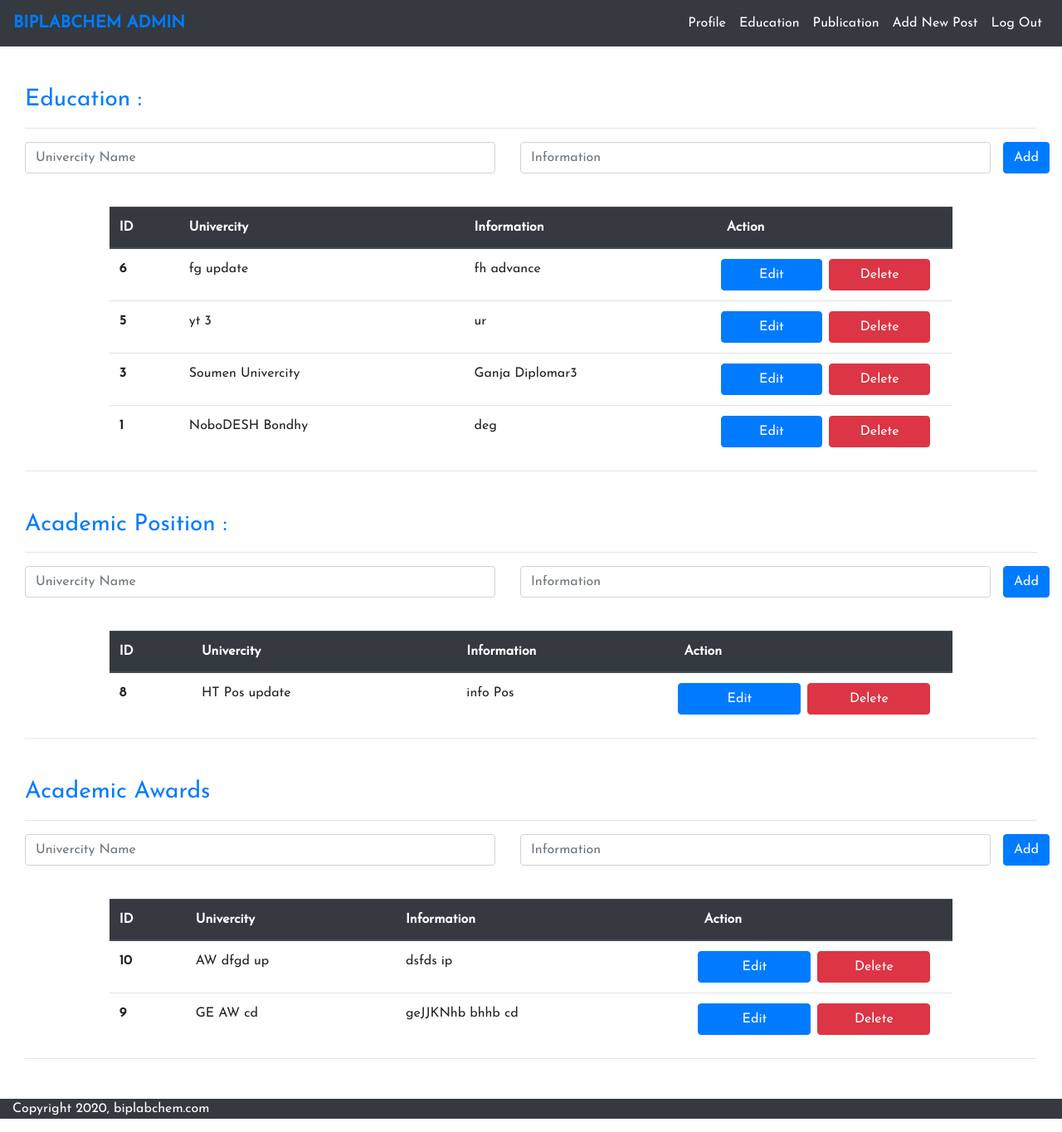
After one commit to Skynet843/biplabchem_backend, a Flask app: page /education in a window 1280 px wide. The commit adds this page. Shown: the whole page at 83% size. Run offline with Flask 2, Linux system fonts and the light colour scheme; data comes from the database, SQL or seed files in the repository; both versions use the stored data as it was after the commit; some libraries are stand-ins or nearby versions.

Commit message:
This is Final Version 1

```diff
--- a/static/js/admin_panel.js
+++ b/static/js/admin_panel.js
@@ -4,7 +4,21 @@ function uploadImage(){
     if (imageInput.value==""){
         alert("Please Fill Require Data...")
     }else{
-        document.getElementById('form1').submit()
+        document.getElementById('form1').submit();
+    }
+}
+function check_input(){
+    let pubDoc = document.getElementById("publicationDoc");
+    let pubImg = document.getElementById("publicationImg");
+    console.log("Master");
+    if(pubDoc.value == ""){
+        alert("Please Enter the Document File");
+    }
+    else if(pubImg.value == ""){
+        alert("Please Enter the Image file");
+    }
+    else{
+        document.getElementById("publicationForm").submit();
     }
 }
 window.onload = function() {
--- /dev/null
+++ b/templates/adminDetails.html
@@ -0,0 +1,292 @@
+{% extends "layout_admin_panel.html" %}
+{% block body %}
+    <div class="container-fluid">
+        <div class="container-fluid mt-5">
+            <h3 class="h3 text-primary">Education : </h3>
+            <hr>
+            <form action="/add-details" method="post">
+                <div class="row">
+                    <input type="hidden" name="category" value="education">
+                    <div class="form-group col">
+                        <input type="text" class="form-control" value="" name="first_part" placeholder="Univercity Name">
+                    </div>
+                    <div class="form-group col">
+                        <input type="text" value="" class="form-control" name="second_part" placeholder="Information">
+                    </div>
+                    <div class="form-group">
+                        <input type="submit" class="btn btn-primary" name="submit" id="submit" value="Add">
+
+                    </div>
+                </div>
+                </form>
+            <br>
+            <table class="table col-10 mx-auto">
+                <thead class="thead-dark">
+                  <tr>
+                    <th scope="col">ID</th>
+                    <th scope="col">Univercity</th>
+                    <th scope="col">Information</th>
+                    <th scope="col">Action</th>
+                  </tr>
+                </thead>
+                <tbody>
+        {% for item in education %}
+        <form action="/delete-details-by-id" method="post" id="{{item.id}}">
+            <input type="hidden" name="id" value="{{item.id}}">
+        </form>
+        <!-- Button trigger modal -->
+
+  <!-- Modal -->
+  <div class="modal fade" id="{{"modal"+ item.id|string}}" tabindex="-1" role="dialog" aria-labelledby="exampleModalCenterTitle" aria-hidden="true">
+    <div class="modal-dialog modal-dialog-centered" role="document">
+      <div class="modal-content">
+        <div class="modal-header">
+          <h5 class="modal-title" id="exampleModalLongTitle">Edit Education</h5>
+          <button type="button" class="close" data-dismiss="modal" aria-label="Close">
+            <span aria-hidden="true">&times;</span>
+          </button>
+        </div>
+        <div class="modal-body">
+            <form action="/update-details-by-id" id="{{"formedit"+ item.id|string}}" method="post">
+                <input type="hidden" value="{{item.id}}" name="id">
+                <div class="form-group">
+
+                    <div class="input-group">
+                        <lable for="first_part">Univercity</lable>
+                        <input type="text" id="first_part" name="first_part" value="{{item.first_part}}" class="form-control"/>
+                    </div>
+                </div>
+                <div class="form-group">
+
+                    <div class="input-group">
+                        <lable for="last_part">Information</lable>
+                        <input type="text" id="last_part" name="second_part" value="{{item.second_part}}" class="form-control"/>
+                    </div>
+                </div>
+            </form>
+
+        </div>
+        <div class="modal-footer">
+          <button type="button" class="btn btn-secondary" data-dismiss="modal">Close</button>
+          <input type="submit" class="btn btn-primary" value="Save Changes" form="{{"formedit"+ item.id|string}}">
+        </div>
+      </div>
+    </div>
+  </div>
+        <tr>
+            <th scope="row">{{item.id}}</th>
+            <td>{{item.first_part}}</td>
+            <td>{{item.second_part}}</td>
+            <td>
+                <div class="row w-100">
+                    <button class="btn btn-primary col mx-2" data-toggle="modal" data-target="#{{"modal"+ item.id|string}}">Edit</button>
+                    <input type="submit" value="Delete" form="{{item.id}}" class="btn btn-danger col"/>
+                </div>
+            </td>
+          </tr>
+        {% endfor %}
+
+
+                </tbody>
+              </table>
+
+            <hr>
+        </div>
+        <!-- ! Academic Position -->
+        <!-- !===================================================================================== -->
+        <div class="container-fluid mt-5">
+            <h3 class="h3 text-primary">Academic Position : </h3>
+            <hr>
+            <form action="/add-details" method="post">
+                <div class="row">
+                    <input type="hidden" name="category" value="position">
+                    <div class="form-group col">
+                        <input type="text" class="form-control" value="" name="first_part" placeholder="Univercity Name">
+                    </div>
+                    <div class="form-group col">
+                        <input type="text" value="" class="form-control" name="second_part" placeholder="Information">
+                    </div>
+                    <div class="form-group">
+                        <input type="submit" class="btn btn-primary" name="submit" id="submit" value="Add">
+
+                    </div>
+                </div>
+                </form>
+            <br>
+            <table class="table col-10 mx-auto">
+                <thead class="thead-dark">
+                  <tr>
+                    <th scope="col">ID</th>
+                    <th scope="col">Univercity</th>
+                    <th scope="col">Information</th>
+                    <th scope="col">Action</th>
+                  </tr>
+                </thead>
+                <tbody>
+        {% for item in position %}
+        <form action="/delete-details-by-id" method="post" id="{{item.id}}">
+            <input type="hidden" name="id" value="{{item.id}}">
+        </form>
+        <!-- Button trigger modal -->
+
+  <!-- Modal -->
+  <div class="modal fade" id="{{"modal"+ item.id|string}}" tabindex="-1" role="dialog" aria-labelledby="exampleModalCenterTitle" aria-hidden="true">
+    <div class="modal-dialog modal-dialog-centered" role="document">
+      <div class="modal-content">
+        <div class="modal-header">
+          <h5 class="modal-title" id="exampleModalLongTitle">Edit Position</h5>
+          <button type="button" class="close" data-dismiss="modal" aria-label="Close">
+            <span aria-hidden="true">&times;</span>
+          </button>
+        </div>
+        <div class="modal-body">
+            <form action="/update-details-by-id" id="{{"formedit"+ item.id|string}}" method="post">
+                <input type="hidden" value="{{item.id}}" name="id">
+                <div class="form-group">
+
+                    <div class="input-group">
+                        <lable for="first_part">Univercity</lable>
+                        <input type="text" id="first_part" name="first_part" value="{{item.first_part}}" class="form-control"/>
+                    </div>
+                </div>
+                <div class="form-group">
+
+                    <div class="input-group">
+                        <lable for="last_part">Information</lable>
+                        <input type="text" id="last_part" name="second_part" value="{{item.second_part}}" class="form-control"/>
+                    </div>
+                </div>
+            </form>
+
+        </div>
+        <div class="modal-footer">
+          <button type="button" class="btn btn-secondary" data-dismiss="modal">Close</button>
+          <input type="submit" class="btn btn-primary" value="Save Changes" form="{{"formedit"+ item.id|string}}">
+        </div>
+      </div>
+    </div>
+  </div>
+        <tr>
+            <th scope="row">{{item.id}}</th>
+            <td>{{item.first_part}}</td>
+            <td>{{item.second_part}}</td>
+            <td>
+                <div class="row w-100">
+                    <button class="btn btn-primary col mx-2" data-toggle="modal" data-target="#{{"modal"+ item.id|string}}">Edit</button>
+                    <input type="submit" value="Delete" form="{{item.id}}" class="btn btn-danger col"/>
+                </div>
+            </td>
+          </tr>
+        {% endfor %}
+
+
+                </tbody>
+              </table>
+
+            <hr>
+        </div>
+        <!-- ! ++++++++++++++++++++++++++++++++++++++++++++++++++++++++++++++++++++++++++++++++++++++++ -->
+        <!-- ! |                              Do not Copy the code here                               | -->
+        <!-- ! ++++++++++++++++++++++++++++++++++++++++++++++++++++++++++++++++++++++++++++++++++++++++ -->
+        <div class="container-fluid mt-5">
+            <h3 class="h3 text-primary">Academic Awards</h3>
+            <hr>
+            <form action="/add-details" method="post">
+                <div class="row">
+                    <input type="hidden" name="category" value="awards">
+                    <div class="form-group col">
+                        <input type="text" class="form-control" value="" name="first_part" placeholder="Univercity Name">
+                    </div>
+                    <div class="form-group col">
+                        <input type="text" value="" class="form-control" name="second_part" placeholder="Information">
+                    </div>
+                    <div class="form-group">
+                        <input type="submit" class="btn btn-primary" name="submit" id="submit" value="Add">
+
+                    </div>
+                </div>
+                </form>
+            <br>
+            <table class="table col-10 mx-auto">
+                <thead class="thead-dark">
+                  <tr>
+                    <th scope="col">ID</th>
+                    <th scope="col">Univercity</th>
+                    <th scope="col">Information</th>
+                    <th scope="col">Action</th>
+                  </tr>
+                </thead>
+                <tbody>
+        {% for item in awards %}
+        <form action="/delete-details-by-id" method="post" id="{{item.id}}">
+            <input type="hidden" name="id" value="{{item.id}}">
+        </form>
+        <!-- Button trigger modal -->
+
+  <!-- Modal -->
+  <div class="modal fade" id="{{"modal"+ item.id|string}}" tabindex="-1" role="dialog" aria-labelledby="exampleModalCenterTitle" aria-hidden="true">
+    <div class="modal-dialog modal-dialog-centered" role="document">
+      <div class="modal-content">
+        <div class="modal-header">
+          <h5 class="modal-title" id="exampleModalLongTitle">Edit Awards</h5>
+          <button type="button" class="close" data-dismiss="modal" aria-label="Close">
+            <span aria-hidden="true">&times;</span>
+          </button>
+        </div>
+        <div class="modal-body">
+            <form action="/update-details-by-id" id="{{"formedit"+ item.id|string}}" method="post">
+                <input type="hidden" value="{{item.id}}" name="id">
+                <div class="form-group">
+
+                    <div class="input-group">
+                        <lable for="first_part">Univercity</lable>
+                        <input type="text" id="first_part" name="first_part" value="{{item.first_part}}" class="form-control"/>
+                    </div>
+                </div>
+                <div class="form-group">
+
+                    <div class="input-group">
+                        <lable for="last_part">Information</lable>
+                        <input type="text" id="last_part" name="second_part" value="{{item.second_part}}" class="form-control"/>
+                    </div>
+                </div>
+            </form>
+
+        </div>
+        <div class="modal-footer">
+          <button type="button" class="btn btn-secondary" data-dismiss="modal">Close</button>
+          <input type="submit" class="btn btn-primary" value="Save Changes" form="{{"formedit"+ item.id|string}}">
+        </div>
+      </div>
+    </div>
+  </div>
+        <tr>
+            <th scope="row">{{item.id}}</th>
+            <td>{{item.first_part}}</td>
+            <td>{{item.second_part}}</td>
+            <td>
+                <div class="row w-100">
+                    <button class="btn btn-primary col mx-2" data-toggle="modal" data-target="#{{"modal"+ item.id|string}}">Edit</button>
+                    <input type="submit" value="Delete" form="{{item.id}}" class="btn btn-danger col"/>
+                </div>
+            </td>
+          </tr>
+        {% endfor %}
+
+
+                </tbody>
+              </table>
+
+            <hr>
+        </div>
+
+
+
+
+
+    </div>
+	<!-- ! Footer Data is here -->
+		<div class="bg-dark container-fluid mt-5">
+			<p class="text-white">Copyright 2020, biplabchem.com</p>
+		</div>
+	{% endblock %}
--- a/templates/layout_admin_panel.html
+++ b/templates/layout_admin_panel.html
@@ -33,13 +33,13 @@
 			<div class="collapse navbar-collapse " id="navbarSupportedContent">
 			  <ul class="navbar-nav ml-auto">
 				<li class="nav-item active">
-					<a class="nav-link" href="/dashboard">Profile <span class="sr-only">(current)</span></a>
+					<a class="nav-link" href="/">Profile <span class="sr-only">(current)</span></a>
 				  </li>
 				<li class="nav-item active">
-				  <a class="nav-link" href="/">Publication <span class="sr-only">(current)</span></a>
+				  <a class="nav-link" href="/education">Education <span class="sr-only">(current)</span></a>
 				</li>
 				<li class="nav-item active">
-					<a class="nav-link" href="/addnewpost">Upload Image <span class="sr-only">(current)</span></a>
+					<a class="nav-link" href="/publication">Publication <span class="sr-only">(current)</span></a>
 				  </li>
 				  <li class="nav-item active">
 					<a class="nav-link" href="/addnewpost">Add New Post <span class="sr-only">(current)</span></a>
```
Also changed, not shown: biplabchemMain.py (+63 -48 lines), templates/adminProfile.html (+62 -3 lines), templates/adminPublication.html (added, +92 -0 lines), biplabchem.db, static/upload/profile_pic.png, static/upload/publication_201104_215959.png (added), static/upload/publication_201104_223252.jpg (added), 2 other files.
